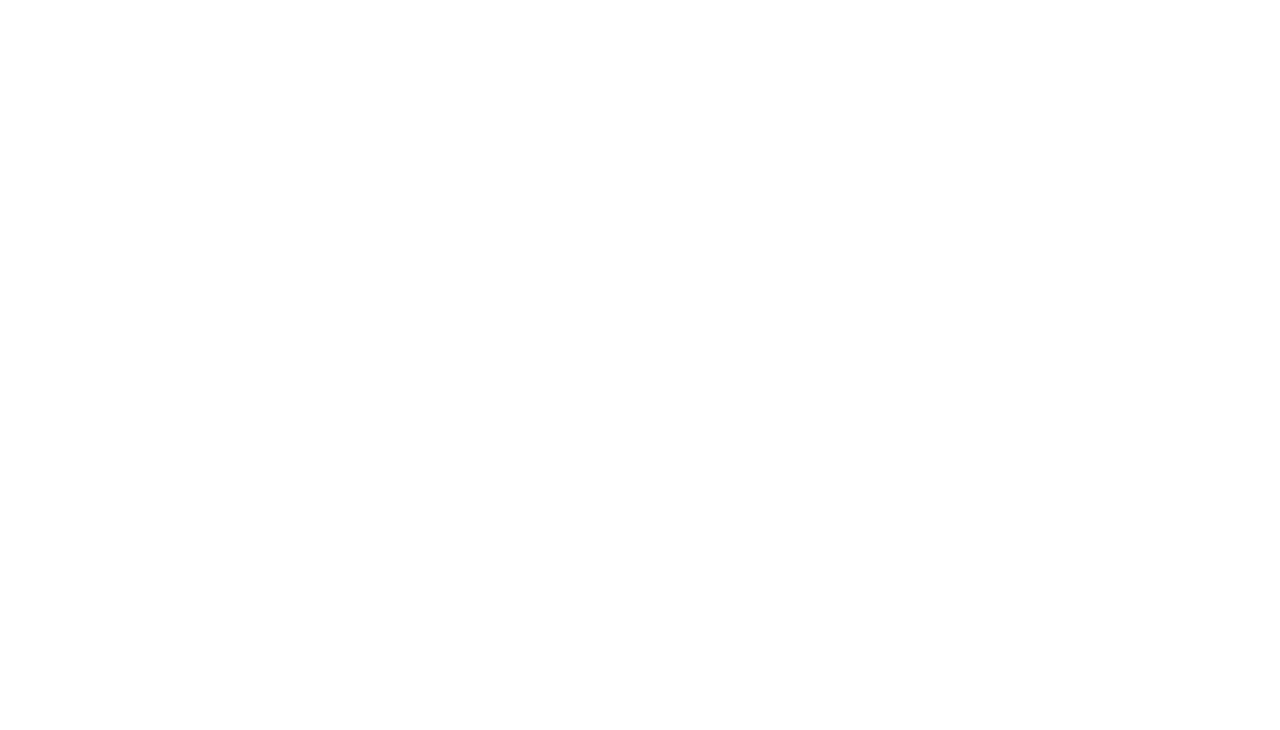
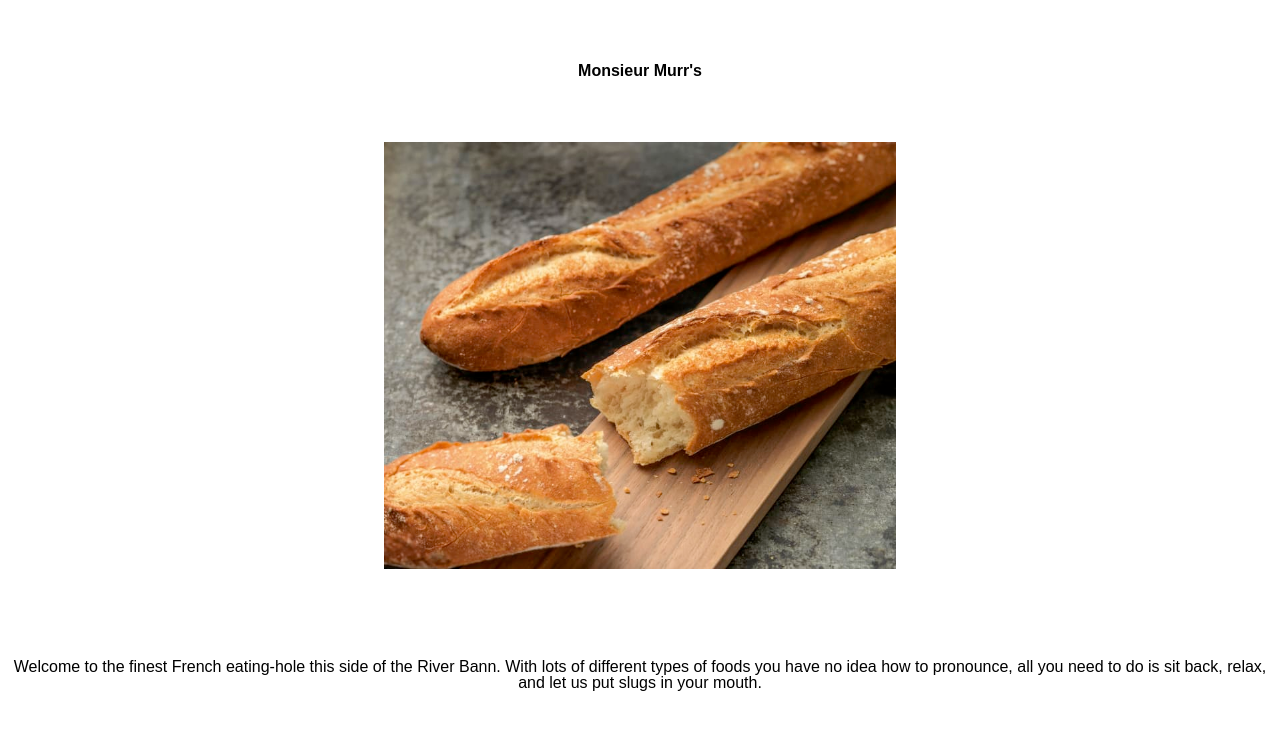
Before and after one commit to programmurr/restaurant, a website built with webpack: page dist/index.html in a window 1280 px wide. Built offline with nearby package versions, Linux system fonts and the light colour scheme.

Commit message:
Create skeleton HTML

```diff
--- /dev/null
+++ b/src/style.css
@@ -0,0 +1,32 @@
+* {
+	margin: 0;
+	padding: 0;
+	border: 0;
+	font-size: 100%;
+	vertical-align: baseline;
+}
+
+body {
+	font-family: Arial, Helvetica, sans-serif;
+	line-height: 1;
+}
+
+/* #content {
+} */
+
+#container {
+	display: grid;
+	grid-template-columns: 1fr;
+	grid-template-rows: 1fr 3fr 1.5fr;
+	justify-items: center;
+	align-items: center;
+}
+
+img {
+	max-width: 40%;
+	height: auto;
+}
+
+p {
+	text-align: center;
+}
```
Also changed, not shown: dist/index.html, src/baguette.jpeg (added).
